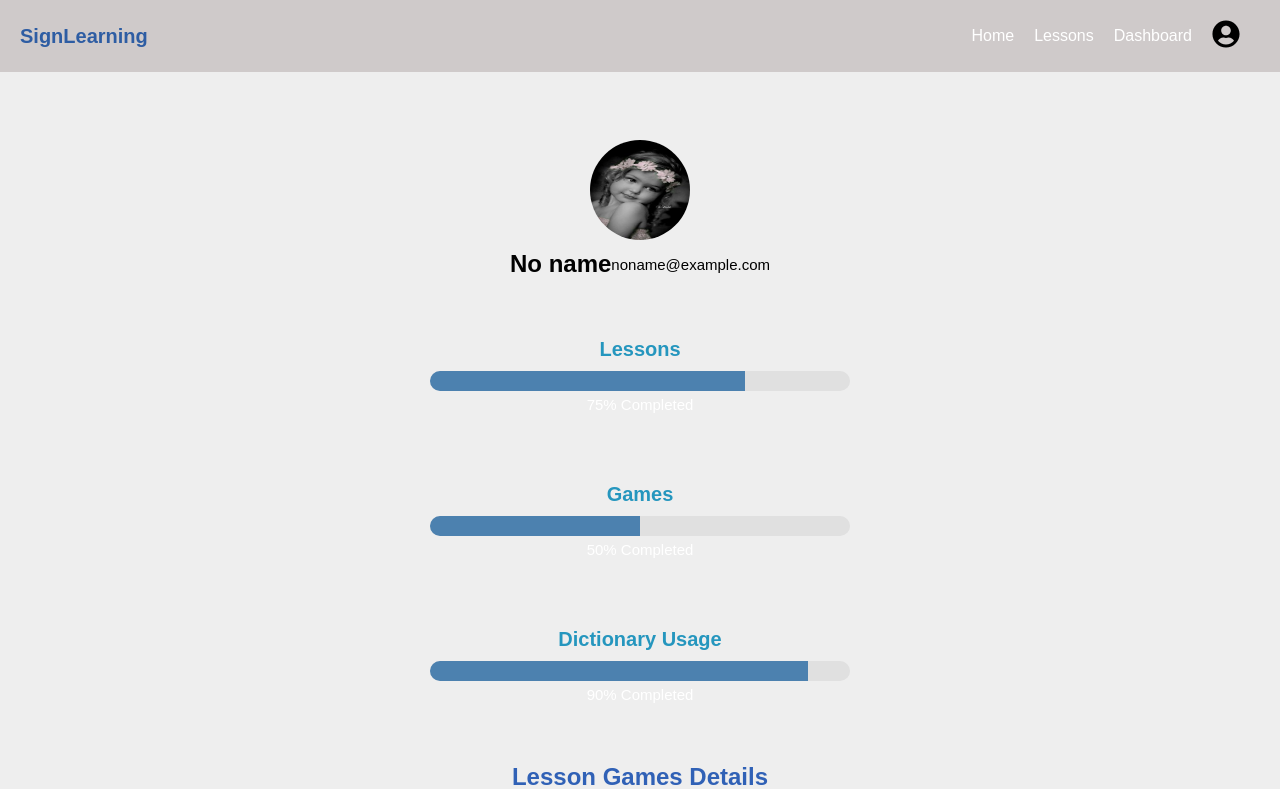
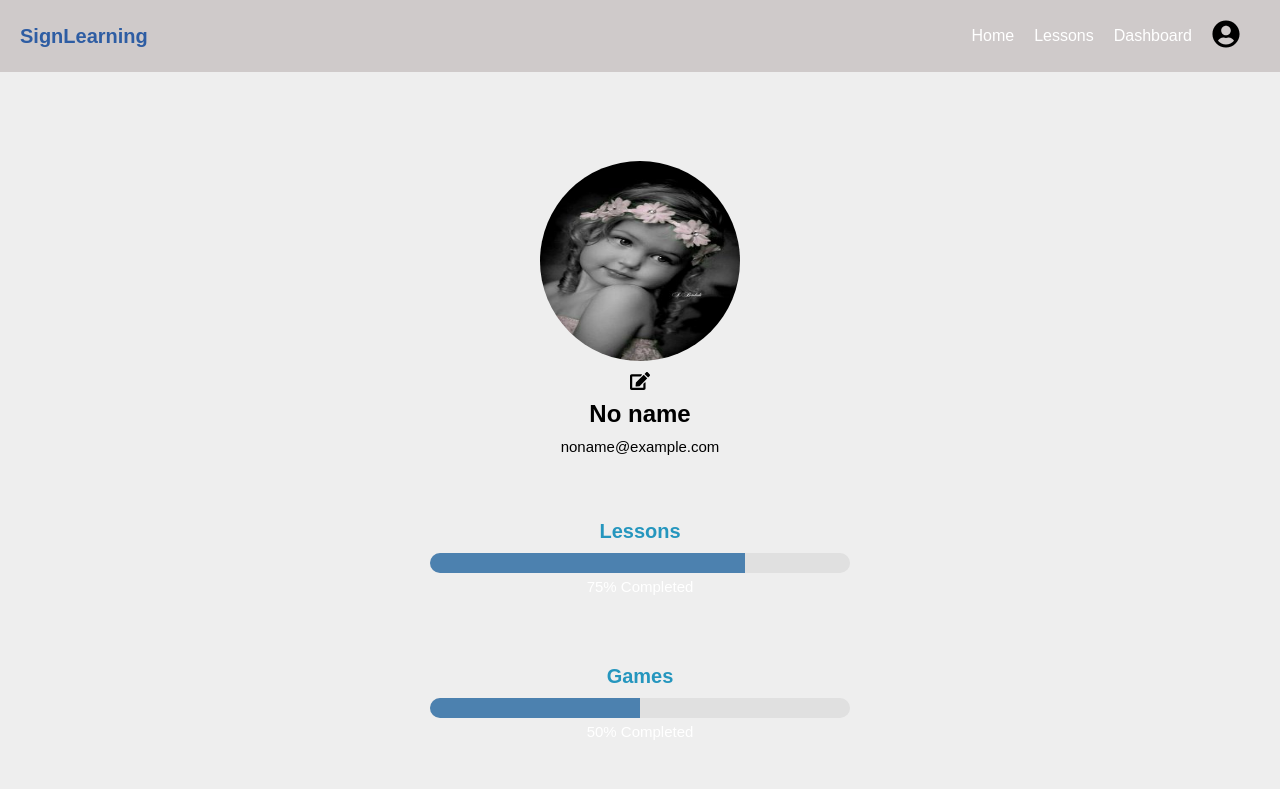
Before and after one commit to VihaFernando/Sign_Learning, a React (Create React App) app in the folder frontend/: page /progress in a window 1280 px wide. Shown: the top 789 px of the page. Built offline with nearby package versions, Linux system fonts and the light colour scheme.

Commit message:
did changes in main page

```diff
--- a/frontend/package.json
+++ b/frontend/package.json
@@ -22,6 +22,7 @@
     "react": "^18.2.0",
     "react-circular-progressbar": "^2.1.0",
     "react-dom": "^18.2.0",
+    "react-dropzone": "^14.2.3",
     "react-icons": "^5.0.1",
     "react-progress-bar-plus": "^1.3.1",
     "react-router-dom": "^6.22.0",
--- a/frontend/src/components/MainPage.css
+++ b/frontend/src/components/MainPage.css
@@ -11,8 +11,28 @@
 
 }
 
+.action-buttons {
+    /* Your existing styles */
+    opacity: 0;
+    transform: translateY(-20px);
+    transition: opacity 1s, transform 1s;
+}
+
+.action-buttons.animate {
+    opacity: 1;
+    transform: translateY(0);
+}
+
 .welcome-text {
     margin-top: 150px;
+    opacity: 0;
+    transform: translateY(-20px);
+    transition: opacity 0.5s, transform 1s;
+}
+
+.welcome-text.animate {
+    opacity: 1;
+    transform: translateY(0);
 }
 
 .wText {
@@ -27,10 +47,16 @@
 
 .signinbtn {
     background-color: #423fe5;
+
 }
 
 .dictionarybtn {
     background-color: #908fda;
+}
+
+.action-buttons button {
+    width: 100px;
+    font-size: 14px;
 }
 
 .signinbtn {
--- a/frontend/src/components/MainPage.jsx
+++ b/frontend/src/components/MainPage.jsx
@@ -1,25 +1,34 @@
-import React from 'react';
+import React, { useState, useEffect } from 'react';
 import { Link } from 'react-router-dom';
 import Header from './Header';
 import './MainPage.css';
 import Footer from './Footer';
 
 const MainPage = () => {
+    const [animationDone, setAnimationDone] = useState(false);
+
+    useEffect(() => {
+        // Set animation done after a timeout to simulate animation completion
+        const timer = setTimeout(() => {
+            setAnimationDone(true);
+        }, 1500); // Adjust timing as per your preference
+
+        return () => clearTimeout(timer); // Clear timeout on unmount
+    }, []);
+
     return (
         <div>
             <div className="main-page">
                 <Header />
-            <div className="welcome-text">
+                <div className={`welcome-text ${animationDone ? 'animate' : ''}`}>
                     <h1 className='wText'>Welcome to the <br></br>Sign Learning</h1>
                     <p className='sText'>Join us on our sign language journey!</p>
                     <p className='sText'>Explore and communicate <br></br>in a whole new way!</p>
                 </div>
-            <div className="action-buttons">
+                <div className={`action-buttons ${animationDone ? 'animate' : ''}`}>
                     <Link to="/signup">
                         <button className='signinbtn'>Sign In</button>
                     </Link>
-                <br></br>
-                <button className='dictionarybtn'>Try Sign Dictionary</button>
                 </div>
             </div>
             <Footer />
--- a/frontend/src/components/ProfileInfo.css
+++ b/frontend/src/components/ProfileInfo.css
@@ -6,22 +6,25 @@
 }
 
 .profile-pic {
-    width: 100px;
-    height: 100px;
+    max-width: 200px;
+    /* Adjust maximum width as needed */
+    max-height: 200px;
+    /* Adjust maximum height as needed */
     border-radius: 50%;
     margin-bottom: 10px;
 }
 
 .user-info {
     text-align: center;
+    display: flex;
+    flex-direction: column;
+    align-items: center;
+    /* Align items horizontally at the center */
 }
 
-.user-info h2 {
-    margin: 0;
+.userName,
+.userEmail {
+    margin: 5px 0;
+    /* Adjust margin as needed */
     color: black;
 }
-
-.user-info p {
-    margin: 5px 0;
-    color: black;
-}
--- a/frontend/src/components/ProfileInfo.jsx
+++ b/frontend/src/components/ProfileInfo.jsx
@@ -1,13 +1,41 @@
-import React from 'react';
+import React, { useState } from 'react';
 import './ProfileInfo.css';
+import { FaEdit } from 'react-icons/fa';
 
 const ProfileInfo = () => {
+  const [profilePic, setProfilePic] = useState('profile-pic.jpg');
+
+  const handleFileChange = (e) => {
+    const file = e.target.files[0];
+    if (file) {
+      const reader = new FileReader();
+      reader.onload = (e) => {
+        setProfilePic(e.target.result);
+      };
+      reader.readAsDataURL(file);
+    }
+  };
+
+  const handleEditProfilePic = () => {
+    document.getElementById('profilePicInput').click();
+  };
+
   return (
     <div className="profile-info">
-      <img src="profile-pic.jpg" alt="Profile" className="profile-pic" />
+      <input
+        type="file"
+        id="profilePicInput"
+        accept="image/*"
+        onChange={handleFileChange}
+        className="profile-pic-input"
+      />
+      <img src={profilePic} alt="Profile" className="profile-pic" />
+      <div onClick={handleEditProfilePic} className="edit-profile-pic-button">
+        <FaEdit style={{ fontSize: '20px', cursor: 'pointer' }} />
+      </div>
       <div className="user-info">
-        <h2>No name</h2>
-        <p>noname@example.com</p>
+        <h2 className='userName'>No name</h2>
+        <p className='userEmail'>noname@example.com</p>
       </div>
     </div>
   );
```
Also changed, not shown: 1 other file (tests, documents, lock files or other folders). Lines whose indentation alone changed are shown as unchanged.
